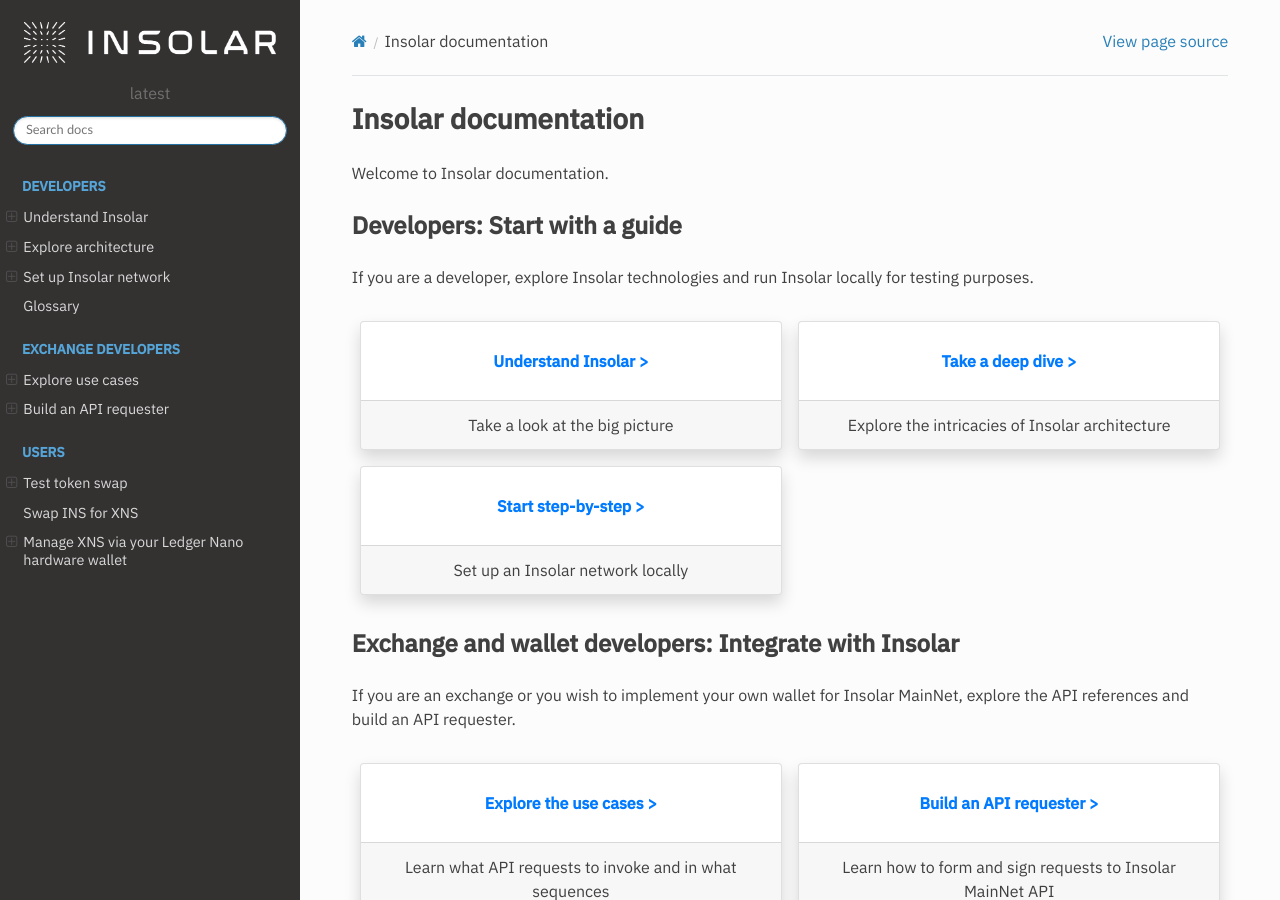
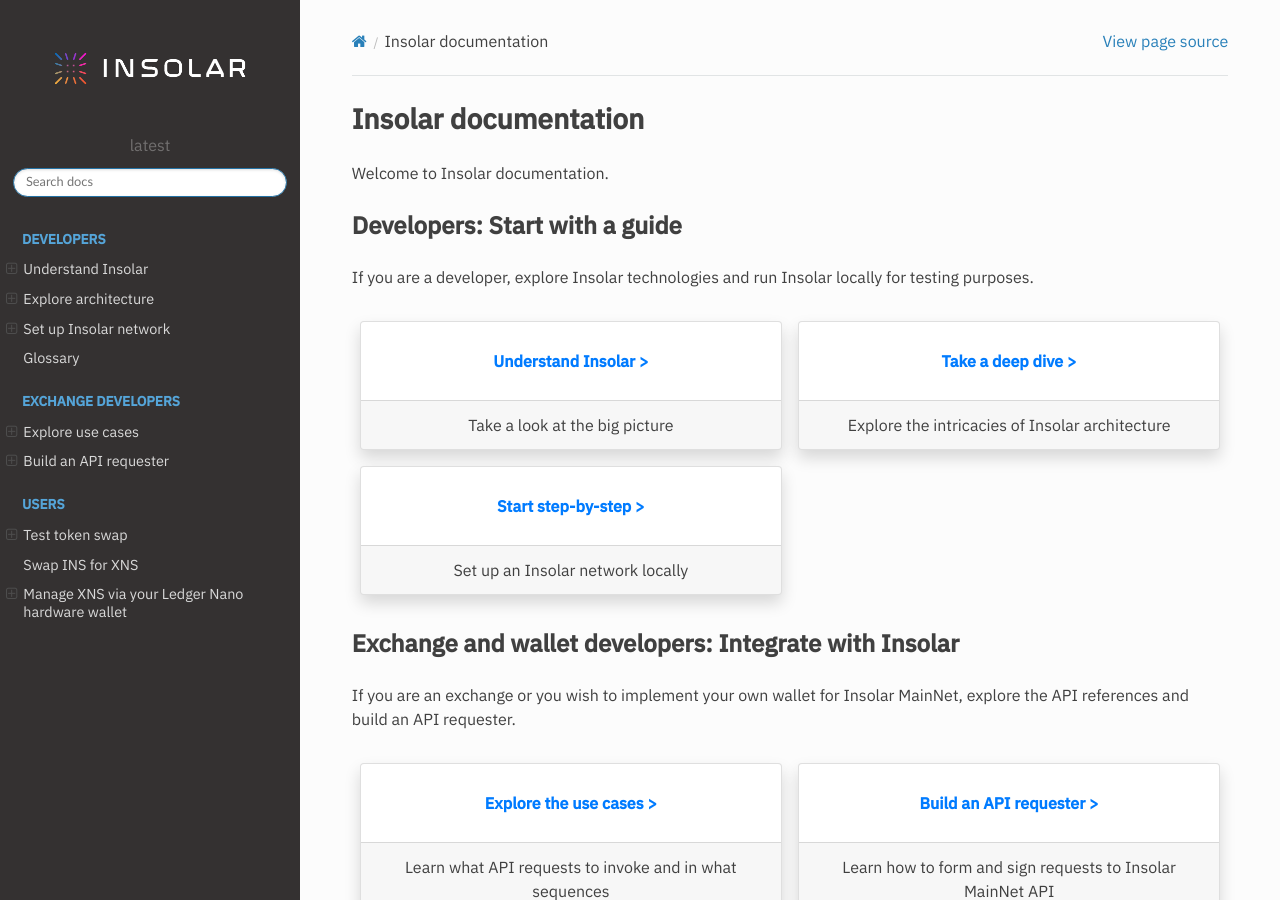
Before and after one commit to insolar/docs, a Sphinx documentation site: the page built from docs/source/index.rst, in a window 1280 px wide and 900 px high. Built offline with Sphinx 7.4.7 and the Read the Docs theme 2.0.0, drawn with Linux system fonts in a browser that asks for light colours.

Commit message:
Update logo and favicon

```diff
--- a/docs/source/conf.py
+++ b/docs/source/conf.py
@@ -81,9 +81,9 @@
     'css/custom.css',
 ]
 
-html_logo = 'imgs/Logo_light.png'
+html_logo = 'imgs/Logo_DarkBG_Transparent.png'
 
-html_favicon = 'imgs/favicon.png'
+html_favicon = 'imgs/favicon2.png'
 
 html_theme_options = {
     'display_version': True,
```
Also changed, not shown: docs/source/imgs/Logo_DarkBG_Transparent.png (added), docs/source/imgs/favicon2.png (added).
